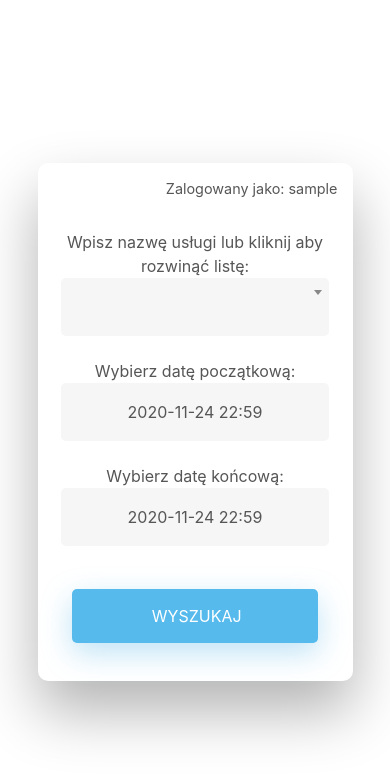
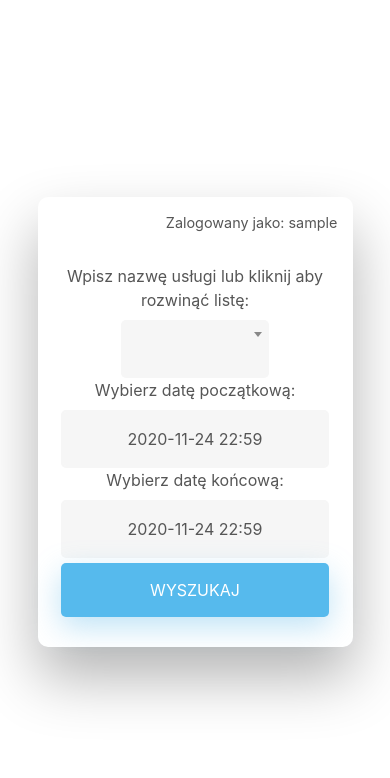
Before and after one commit to buhaay/scrapper, a Flask app: template templates/index.html in a window 390 px wide. Shown: the top 778 px of the page. Run offline with Flask 2, Linux system fonts and the light colour scheme; the template is opened without the code that fills it: most values are stand-ins (such as "Sample title", 1, 10 or a date in 2020); some libraries are stand-ins or nearby versions.

Commit message:
index.html - fixed inputs width, responsive form

```diff
--- a/static/css/login_form.css
+++ b/static/css/login_form.css
@@ -27,6 +27,9 @@ h2 {
   color: #cccccc;
 }
 
+label {
+  max-width: 500px;
+}
 /* LOGIN FORM */
 .title {
   font-size: 1.3rem;
@@ -114,7 +117,7 @@ input[type=button], input[type=submit], input[type=reset]  {
   box-shadow: 0 10px 30px 0 rgba(95,186,233,0.4);
   -webkit-border-radius: 5px 5px 5px 5px;
   border-radius: 5px 5px 5px 5px;
-  margin: 20px 20px 30px 20px;
+  margin: 5px 20px 30px 20px;
   -webkit-transition: all 0.3s ease-in-out;
   -moz-transition: all 0.3s ease-in-out;
   -ms-transition: all 0.3s ease-in-out;
@@ -144,6 +147,7 @@ input {
   display: inline-block;
   font-size: 16px;
   width: 85%;
+  margin: 5px;
   border: 2px solid #f6f6f6;
   -webkit-transition: all 0.5s ease-in-out;
   -moz-transition: all 0.5s ease-in-out;
@@ -333,11 +337,9 @@ ul {
     transition: border-color .15s ease-in-out,box-shadow .15s ease-in-out;
     height: calc(1.5em + .75rem + 2px);
     padding: .375rem .75rem;
-    width: 85%;
 }
 
-#searchForm {
-  display: grid;
-  justify-items: center;
-  grid-row-gap: 15px;
+#searchForm > span {
+/*   width: 5%; */
+  max-width: 85%;
 }
--- /dev/null
+++ b/static/css/reservation_details.css
@@ -0,0 +1,6 @@
+.reservation_details {
+    display: grid;
+    padding
+}
+
+/*.reservation_details*/
--- a/static/map.js
+++ b/static/map.js
@@ -9,8 +9,8 @@ for (i = 0; i < varieties.length; i++) {
         exams.removeEventListener("click");
         exams.style.display("block");
         console.log(exams)
-        exams.style.padding = "10px";
-        exams.style.paddingLeft = "20px";
+        // exams.style.padding = "10px";
+        // exams.style.paddingLeft = "20px";
     });
 }
 
--- a/templates/index.html
+++ b/templates/index.html
@@ -23,6 +23,7 @@
                     <!-- exam picker -->
                     <label for="exam"  class="fadeIn second">
                         Wpisz nazwę usługi lub kliknij aby rozwinąć listę:
+                    </label>
                     <select class="searchbar fadeIn first" name="exam_choice" id="exam">
                         <option></option>
                         {% for index, variety in varieties.items() %}
@@ -31,22 +32,19 @@
                             {% endfor %}
                         {% endfor %}
                     </select>
-                    </label>
 
                     <!-- start date picker -->
                     <label for="date1" class="fadeIn second">
                         Wybierz datę początkową:
+                    </label>
                     <input type="text" id="date1" name="start_date" class="picker fadeIn second">
-                    </label>
 
                     <!-- end date picker-->
                     <label for="date2" class="fadeIn third">
                         Wybierz datę końcową:
+                    </label>
                     <input type="text" id="date2" name="end_date" class="picker fadeIn third">
-                    </label>
-                    <label>
                     <input type="submit" class="fadeIn fourth" value="Wyszukaj">
-                    </label>
                 </form>
         </div>
     </div>
```
Lines whose indentation alone changed are shown as unchanged.
